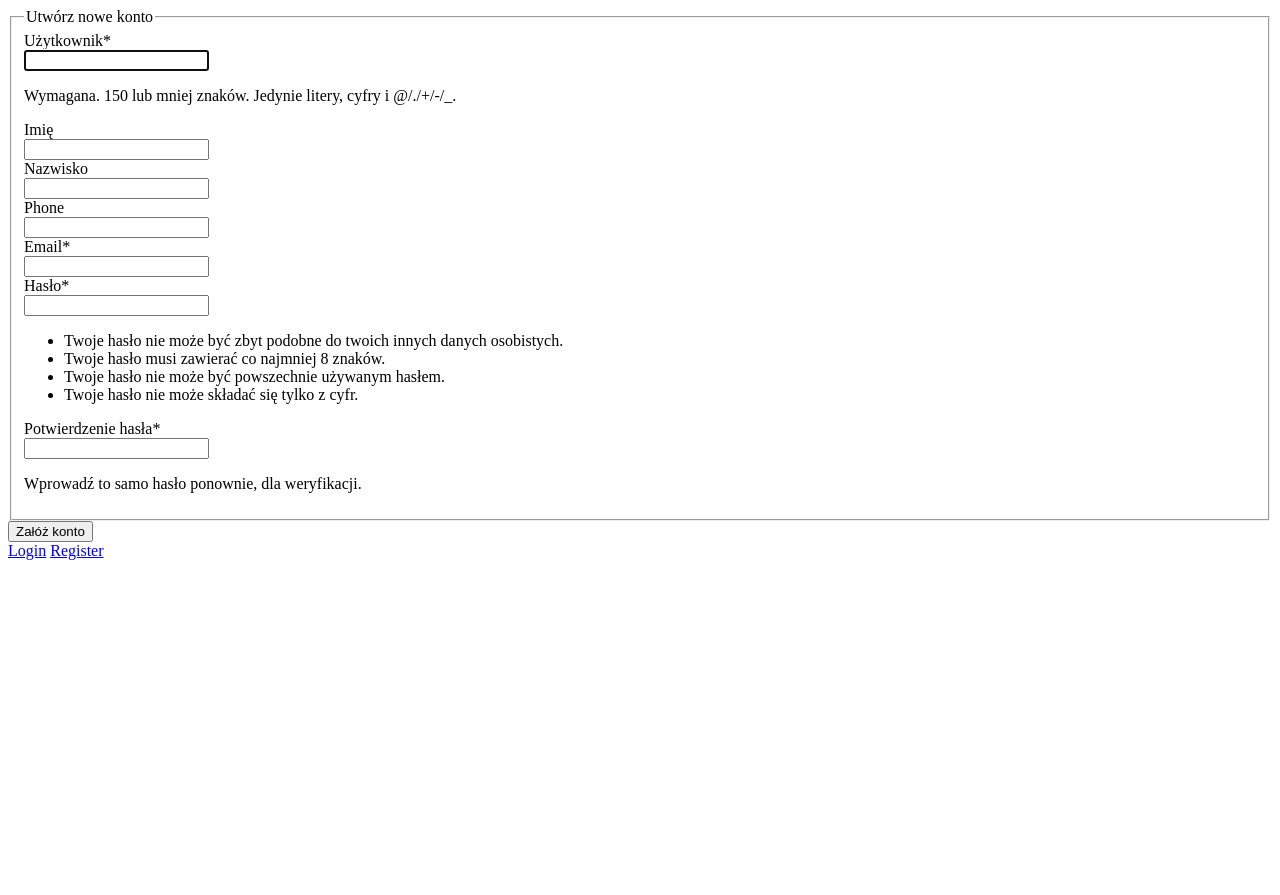
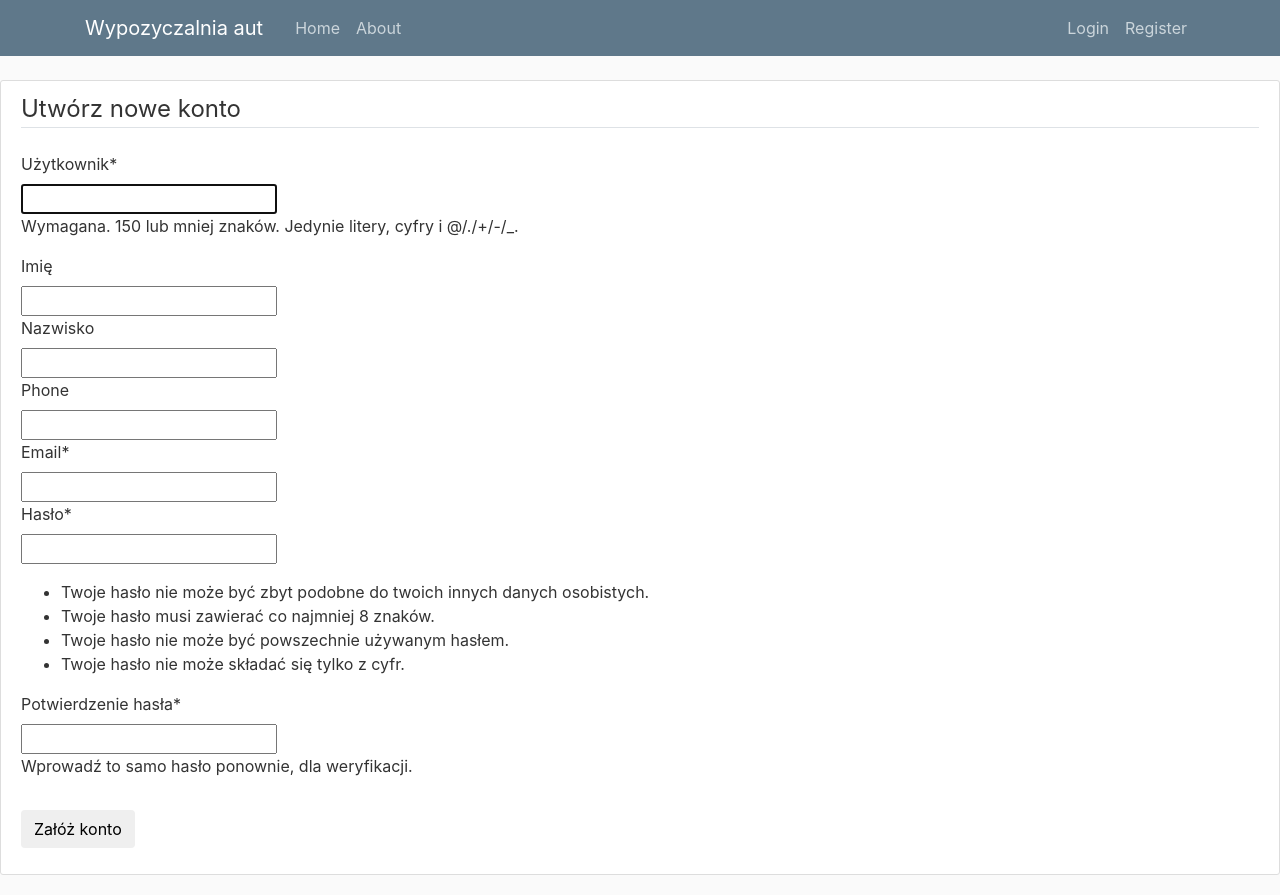
Before and after one commit to Guzik98/wypozyczalnia_aut_b1, a Django app: page /register/ in a window 1280 px wide. Before the commit the page ends 560 px from the top, so only its background shows below. Run offline with Django 3.2, Linux system fonts and the light colour scheme; some libraries are stand-ins or nearby versions.

Commit message:
base szablon

```diff
--- a/users/templates/users/register.html
+++ b/users/templates/users/register.html
@@ -1,8 +1,6 @@
-{%extends 'wypozyczalnia/base.html'%}
-{% load crispy_forms_tags %}
-{% block content %}
-    <div  class="content">
-        <form method="post">
+{%extends 'wypozyczalnia/base.html'%} {% load crispy_forms_tags %} {% block content %}
+<div class="content-section">
+    <form method="POST">
         {% csrf_token %}
         <fieldset class="form-group">
             <legend class="border-bottom mb-4">Utwórz nowe konto</legend>
--- /dev/null
+++ b/wypozyczalnia/static/wypozyczalnia/main.css
@@ -0,0 +1,89 @@
+body {
+    background: #fafafa;
+    color: #333333;
+    margin-top: 5rem;
+}
+
+h1,
+h2,
+h3,
+h4,
+h5,
+h6 {
+    color: #444444;
+}
+
+ul {
+    margin: 0;
+}
+
+.bg-steel {
+    background-color: #5f788a;
+}
+
+.site-header .navbar-nav .nav-link {
+    color: #cbd5db;
+}
+
+.site-header .navbar-nav .nav-link:hover {
+    color: #ffffff;
+}
+
+.site-header .navbar-nav .nav-link.active {
+    font-weight: 500;
+}
+
+.content-section {
+    background: #ffffff;
+    padding: 10px 20px;
+    border: 1px solid #dddddd;
+    border-radius: 3px;
+    margin-bottom: 20px;
+}
+
+.article-title {
+    color: #444444;
+}
+
+a.article-title:hover {
+    color: #428bca;
+    text-decoration: none;
+}
+
+.article-content {
+    white-space: pre-line;
+}
+
+.article-img {
+    height: 65px;
+    width: 65px;
+    margin-right: 16px;
+}
+
+.article-metadata {
+    padding-bottom: 1px;
+    margin-bottom: 4px;
+    border-bottom: 1px solid #e3e3e3
+}
+
+.article-metadata a:hover {
+    color: #333;
+    text-decoration: none;
+}
+
+.article-svg {
+    width: 25px;
+    height: 25px;
+    vertical-align: middle;
+}
+
+.account-img {
+    height: 125px;
+    width: 125px;
+    margin-right: 20px;
+    margin-bottom: 16px;
+}
+
+.account-heading {
+    font-size: 2.5rem;
+}
--- a/wypozyczalnia/templates/wypozyczalnia/base.html
+++ b/wypozyczalnia/templates/wypozyczalnia/base.html
@@ -1,23 +1,54 @@
 {% load static %}
 <!DOCTYPE html>
 <html>
+
 <head>
     <title>
         Wypożyczalnia aut
     </title>
+    <meta charset="utf-8">
+    <meta name="viewport" content="width=device-width, initial-scale=1, shrink-to-fit=no">
+
+    <!-- Bootstrap CSS -->
+    <link rel="stylesheet" href="https://maxcdn.bootstrapcdn.com/bootstrap/4.0.0/css/bootstrap.min.css" integrity="sha384-Gn5384xqQ1aoWXA+058RXPxPg6fy4IWvTNh0E263XmFcJlSAwiGgFAW/dAiS6JXm" crossorigin="anonymous">
+
+    <link rel="stylesheet" type="text/css" href="{% static 'wypozyczalnia/main.css' %}">
+
     <head>
+
         <body>
-    <div class="content container">
-        <div class="row">
-            <div class="col-md-8">
-            {% block content %}
-            {% endblock %}
+
+            <header class="site-header">
+                <nav class="navbar navbar-expand-md navbar-dark bg-steel fixed-top">
+                    <div class="container">
+                        <a class="navbar-brand mr-4" href="{% url 'wypozyczalnia-home' %}">Wypozyczalnia aut</a>
+                        <button class="navbar-toggler" type="button" data-toggle="collapse" data-target="#navbarToggle" aria-controls="navbarToggle" aria-expanded="false" aria-label="Toggle navigation">
+                    <span class="navbar-toggler-icon"></span>
+                    </button>
+                        <div class="collapse navbar-collapse" id="navbarToggle">
+                            <div class="navbar-nav mr-auto">
+                                <a class="nav-item nav-link" href="{% url 'wypozyczalnia-home' %}">Home</a>
+                                <a class="nav-item nav-link" href="#">About</a>
+                            </div>
+                            <!-- Navbar Right Side -->
+                            <div class="navbar-nav">
+                                {% if user.is_authenticated %}
+                                <a class="nav-item nav-link" href="#">Profile</a>
+                                <a class="nav-item nav-link" href="#">Logout</a> {% else %}
+                                <a class="nav-item nav-link" href="#">Login</a>
+                                <a class="nav-item nav-link" href="{% url 'register' %}">Register</a> {% endif %}
                             </div>
                         </div>
                     </div>
-    <div class="navbar-nav">
-              <a class="nav-item nav-link" href="#">Login</a>
-              <a class="nav-item nav-link" href="#">Register</a>
-    </div>
+                </nav>
+                 {% block content %}{% endblock %}
+            </header>
+
+            <!-- Optional JavaScript -->
+            <!-- jQuery first, then Popper.js, then Bootstrap JS -->
+            <script src="https://code.jquery.com/jquery-3.2.1.slim.min.js" integrity="sha384-KJ3o2DKtIkvYIK3UENzmM7KCkRr/rE9/Qpg6aAZGJwFDMVNA/GpGFF93hXpG5KkN" crossorigin="anonymous"></script>
+            <script src="https://cdnjs.cloudflare.com/ajax/libs/popper.js/1.12.9/umd/popper.min.js" integrity="sha384-ApNbgh9B+Y1QKtv3Rn7W3mgPxhU9K/ScQsAP7hUibX39j7fakFPskvXusvfa0b4Q" crossorigin="anonymous"></script>
+            <script src="https://maxcdn.bootstrapcdn.com/bootstrap/4.0.0/js/bootstrap.min.js" integrity="sha384-JZR6Spejh4U02d8jOt6vLEHfe/JQGiRRSQQxSfFWpi1MquVdAyjUar5+76PVCmYl" crossorigin="anonymous"></script>
         </body>
+
 </html>
--- a/wypozyczalnia/urls.py
+++ b/wypozyczalnia/urls.py
@@ -2,5 +2,5 @@ from django.urls import path
 from . import views
 
 urlpatterns = [
-    path('', views.home, name='home'),
+    path('', views.home, name='wypozyczalnia-home'),
 ]
```
Lines whose indentation alone changed are shown as unchanged.
